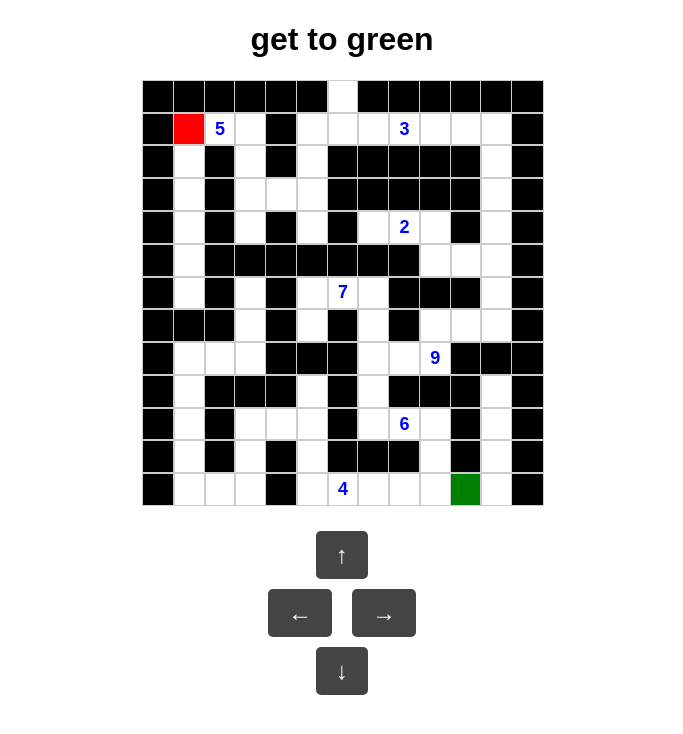
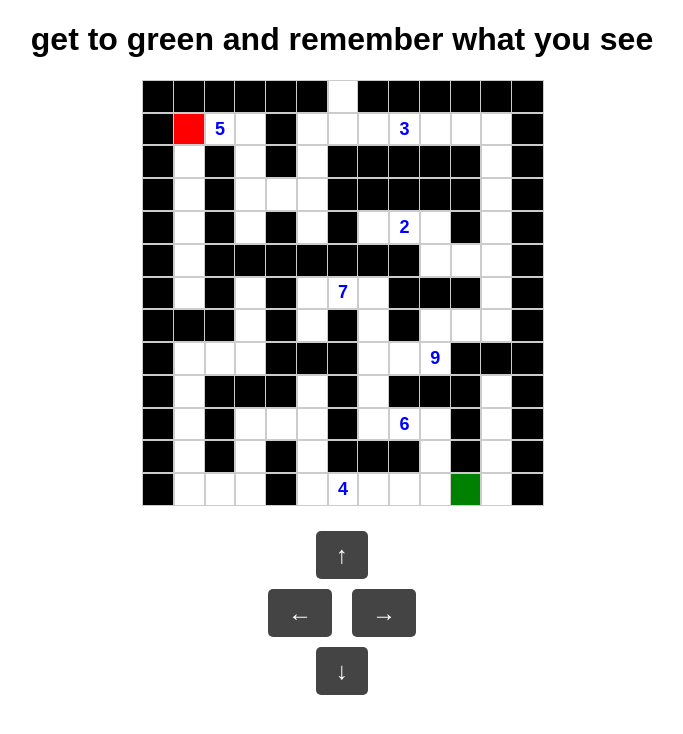
Before and after one commit to insha-py/maze_mystery_room, a plain HTML site: page index.html in a window 1280 px wide. Shown: the whole page, without its empty margins (298-981 px from the left). Drawn offline with Linux system fonts and the light colour scheme.

Commit message:
Update index.html

```diff
--- a/index.html
+++ b/index.html
@@ -6,7 +6,7 @@
   <link rel="stylesheet" href="style.css">
 </head>
 <body>
-  <h1>get to green</h1>
+  <h1>get to green and remember what you see</h1>
 
   <div id="maze"></div>
 
```
